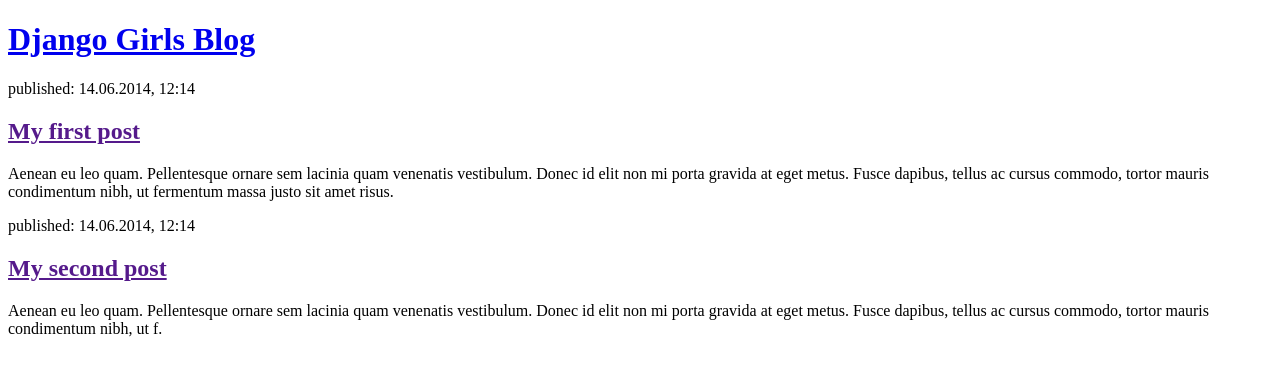
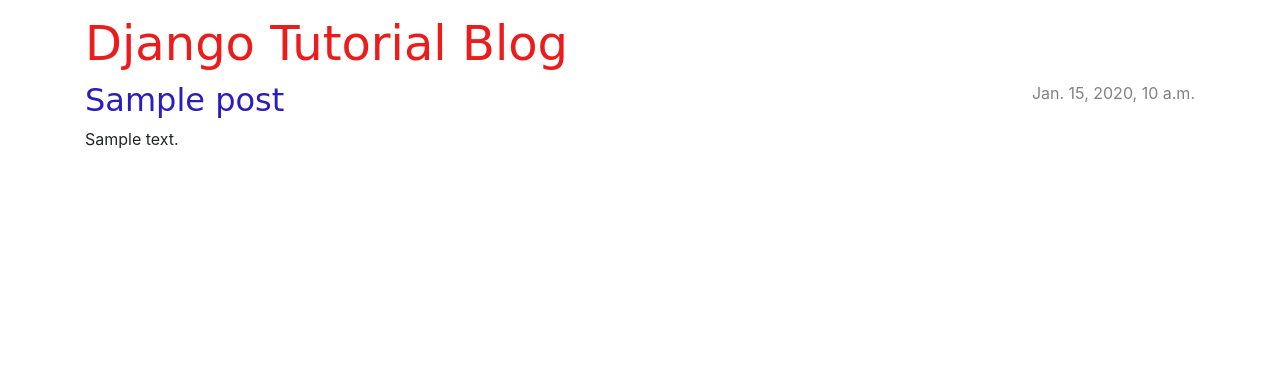
Before and after one commit to smarak1996/my-first-blog, a Django app: page / in a window 1280 px wide. Shown: the top 376 px of the page. Run offline with Django 3.2, Linux system fonts and the light colour scheme; tables that the repository leaves empty hold one stand-in row (values such as "Sample post"); some libraries are stand-ins or nearby versions.

Commit message:
Added view and template for detailed blog post as well as CSS for the site.

```diff
--- /dev/null
+++ b/blog/static/css/blog.css
@@ -0,0 +1,74 @@
+page-header {
+    background-color: #C25100;
+    margin-top: 0;
+    margin-bottom: 40px;
+    padding: 20px 20px 20px 40px;
+}
+
+.page-header h1,
+.page-header h1 a,
+.page-header h1 a:visited,
+.page-header h1 a:active {
+    color: #ec1c1c;
+    font-size: 36pt;
+    text-decoration: none;
+}
+
+h1,
+h2,
+h3,
+h4 {
+    font-family: 'Lobster', cursive;
+}
+
+.date {
+    color: #828282;
+}
+
+.save {
+    float: right;
+}
+
+.post-form textarea,
+.post-form input {
+    width: 100%;
+}
+
+.top-menu,
+.top-menu:hover,
+.top-menu:visited {
+    color: #ffffff;
+    float: right;
+    font-size: 26pt;
+    margin-right: 20px;
+}
+
+.post {
+    margin-bottom: 70px;
+}
+
+.post h2 a,
+.post h2 a:visited {
+    color: #281dc0;
+}
+
+.post > .date,
+.post > .actions {
+    float: right;
+}
+
+.btn-secondary,
+.btn-secondary:visited {
+    color: #C25100;
+    background: none;
+    border-color: #C25100;
+}
+
+.btn-secondary:hover {
+    color: #FFFFFF;
+    background-color: #C25100;
+}
+
+body{
+    padding: 15px;
+}
--- /dev/null
+++ b/blog/templates/blog/base.html
@@ -0,0 +1,30 @@
+{% load static %}
+<!DOCTYPE html>
+<html>
+    <head>
+        <title>Django Tutorial blog</title>
+
+        {% include 'blog/cdnlines.html' %}
+
+        <link rel="stylesheet" href="{% static 'css/blog.css' %}">
+
+    </head>
+    <body>
+        <header class="page-header">
+            <div class="container">
+                <h1><a href="/">Django Tutorial Blog</a></h1>
+            </div>
+        </header>
+
+        <main class="container">
+            <div class="row">
+                <div class="col">
+                    {% block content %}
+
+
+                    {% endblock %}
+                </div>
+            </div>
+        </main>
+    </body>
+</html>
--- /dev/null
+++ b/blog/templates/blog/cdnlines.html
@@ -0,0 +1,6 @@
+<meta charset="utf-8">
+        <meta name="viewport" content="width=device-width, initial-scale=1">
+        <link rel="stylesheet" href="https://maxcdn.bootstrapcdn.com/bootstrap/4.5.2/css/bootstrap.min.css">
+        <script src="https://ajax.googleapis.com/ajax/libs/jquery/3.5.1/jquery.min.js"></script>
+        <script src="https://cdnjs.cloudflare.com/ajax/libs/popper.js/1.16.0/umd/popper.min.js"></script>
+        <script src="https://maxcdn.bootstrapcdn.com/bootstrap/4.5.2/js/bootstrap.min.js"></script>
--- a/blog/templates/blog/post_list.html
+++ b/blog/templates/blog/post_list.html
@@ -1,23 +1,12 @@
-<!DOCTYPE html>
-<html>
-    <head>
-        <title>Django Girls blog</title>
-    </head>
-    <body>
-        <header>
-            <h1><a href="/">Django Girls Blog</a></h1>
-        </header>
+{% extends 'blog/base.html' %}
 
-        <article>
-            <time>published: 14.06.2014, 12:14</time>
-            <h2><a href="">My first post</a></h2>
-            <p>Aenean eu leo quam. Pellentesque ornare sem lacinia quam venenatis vestibulum. Donec id elit non mi porta gravida at eget metus. Fusce dapibus, tellus ac cursus commodo, tortor mauris condimentum nibh, ut fermentum massa justo sit amet risus.</p>
-        </article>
+{% block content %}
+{% for post in posts %}
+    <article class="post">
+    <time class="date">{{ post.published_date }}</time>
+    <h2><a href="{% url 'post_detail' pk=post.pk %}">{{ post.title }}</a></h2>
+    <p>{{ post.text|linebreaksbr }}</p>
+    </article>
+{% endfor %}
 
-        <article>
-            <time>published: 14.06.2014, 12:14</time>
-            <h2><a href="">My second post</a></h2>
-            <p>Aenean eu leo quam. Pellentesque ornare sem lacinia quam venenatis vestibulum. Donec id elit non mi porta gravida at eget metus. Fusce dapibus, tellus ac cursus commodo, tortor mauris condimentum nibh, ut f.</p>
-        </article>
-    </body>
-</html>
+{% endblock %}
--- a/blog/urls.py
+++ b/blog/urls.py
@@ -2,5 +2,6 @@
 from . import views
 
 urlpatterns = [
-    path('',views.post_list, name = 'post_list')
+    path('',views.post_list, name = 'post_list'),
+    path('post/<int:pk>/', views.post_detail, name='post_detail'),
 ]
--- a/blog/views.py
+++ b/blog/views.py
@@ -1,4 +1,12 @@
-from django.shortcuts import render
+from django.shortcuts import render, get_object_or_404
+from .models import Post
+from django.utils import timezone
 
 def post_list(request):
-    return render(request, 'blog/post_list.html')
+    posts = Post.objects.filter(published_date__lte=timezone.now()).order_by('published_date')
+    return render(request, 'blog/post_list.html', {'posts':posts})
+
+
+def post_detail(request, pk):
+    post = get_object_or_404(Post, pk=pk)
+    return render(request, 'blog/post_detail.html', {'post': post})
```
Also changed, not shown: blog/templates/blog/post_detail.html (added, +13 -0 lines).
